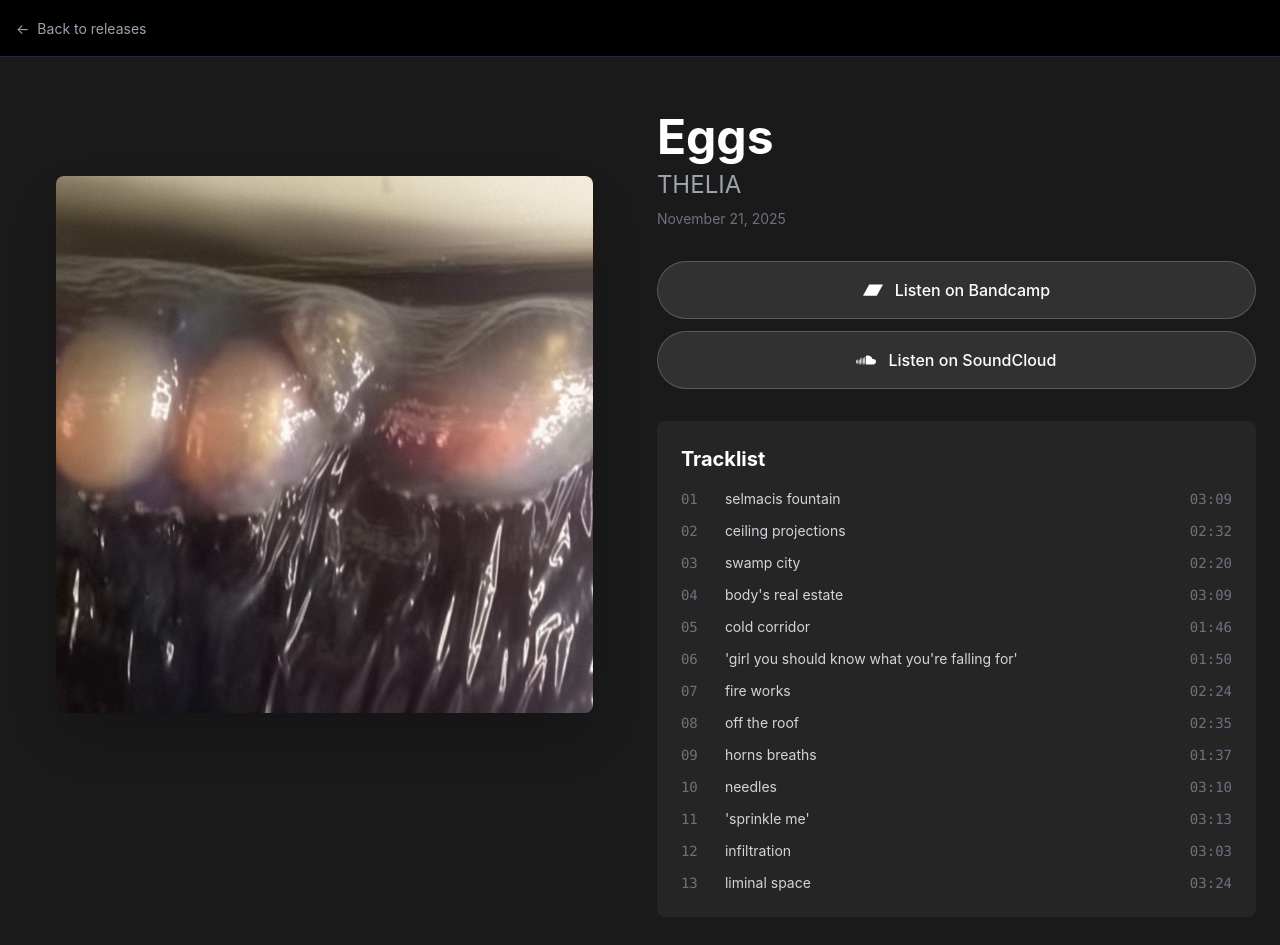
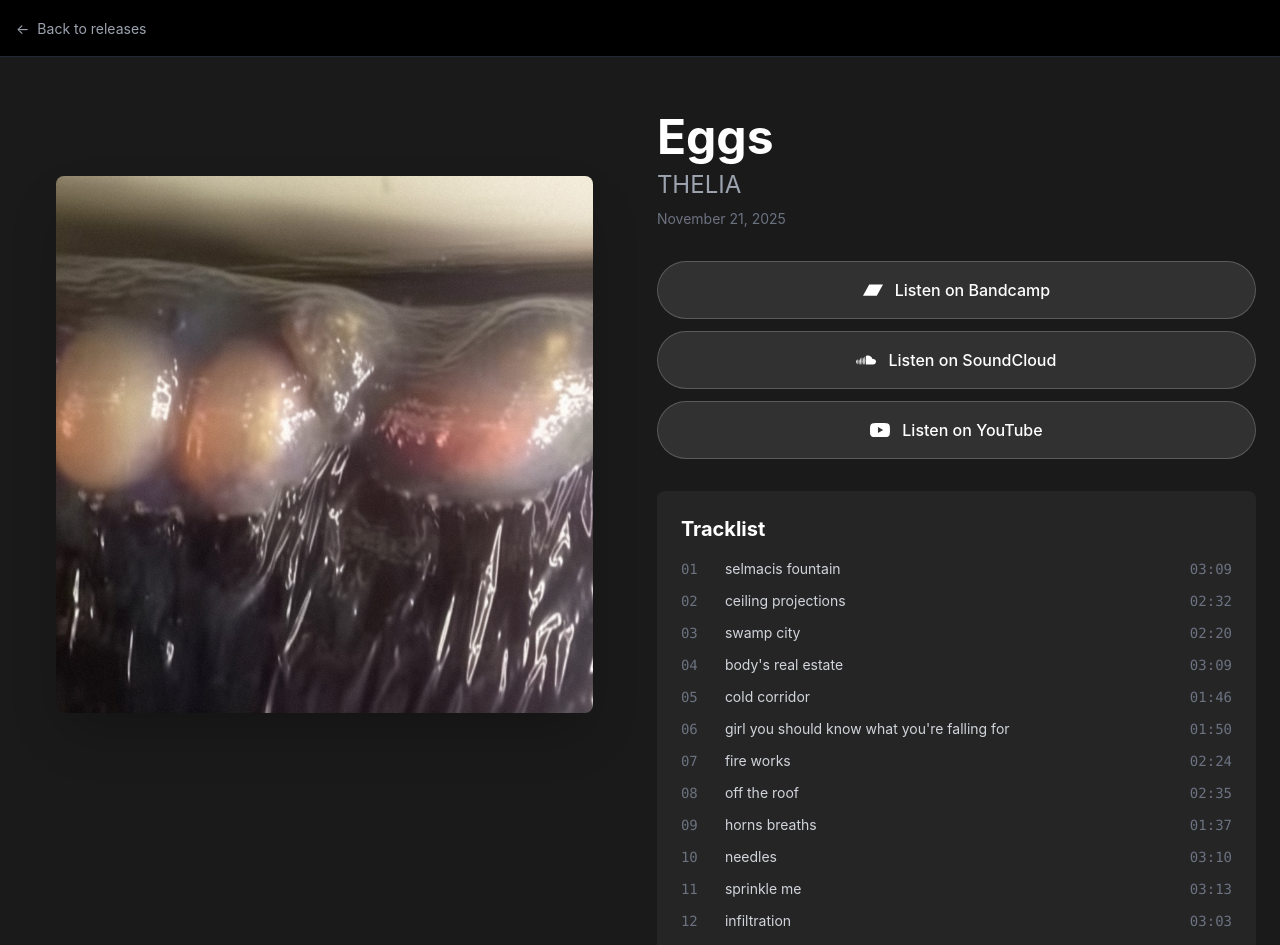
Before and after one commit to LorenzoTTGT/highheal-website, a Next.js app: page /release/eggs in a window 1280 px wide. Shown: the top 945 px of the page. Built offline with nearby package versions, Linux system fonts and the light colour scheme.

Commit message:
Update releases.ts

```diff
--- a/data/releases.ts
+++ b/data/releases.ts
@@ -9,7 +9,6 @@ export interface Release {
   tracks: {
     number: number;
     title: string;
-
     duration: string;
   }[];
   links: {
@@ -21,39 +20,46 @@ export interface Release {
 
 export const releases: Release[] = [
   {
-    id: 'eggs',
-    title: 'Eggs',
-    artist: 'THELIA',
-    artwork: '/images/eggs-artwork.jpg',
-    description: "'eggs' mixtape\nAll tracks composed in 2018–2019",
-    releaseDate: 'November 21, 2025',
-    credits: 'Music and mix by THELIA @theliamp\nMastering by Lorenzo Targhetta\nArtwork by Antoine Trapp @ephebe65',
+    id: "eggs",
+    title: "Eggs",
+    artist: "THELIA",
+    artwork: "/images/eggs-artwork.jpg",
+    description: "‘eggs’ mixtape\nAll tracks composed in 2018–2019",
+    releaseDate: "November 21, 2025",
+    credits:
+      "Music and mix by THELIA @theliamp\nMastering by Lorenzo Targhetta\nArtwork by Antoine Trapp @ephebe65",
     tracks: [
-      { number: 1, title: 'selmacis fountain', duration: '03:09' },
-      { number: 2, title: 'ceiling projections', duration: '02:32' },
-      { number: 3, title: 'swamp city', duration: '02:20' },
-      { number: 4, title: "body's real estate", duration: '03:09' },
-      { number: 5, title: 'cold corridor', duration: '01:46' },
-      { number: 6, title: "'girl you should know what you're falling for'", duration: '01:50' },
-      { number: 7, title: 'fire works', duration: '02:24' },
-      { number: 8, title: 'off the roof', duration: '02:35' },
-      { number: 9, title: 'horns breaths', duration: '01:37' },
-      { number: 10, title: 'needles', duration: '03:10' },
-      { number: 11, title: "'sprinkle me'", duration: '03:13' },
-      { number: 12, title: 'infiltration', duration: '03:03' },
-      { number: 13, title: 'liminal space', duration: '03:24' },
+      { number: 1, title: "selmacis fountain", duration: "03:09" },
+      { number: 2, title: "ceiling projections", duration: "02:32" },
+      { number: 3, title: "swamp city", duration: "02:20" },
+      { number: 4, title: "body's real estate", duration: "03:09" },
+      { number: 5, title: "cold corridor", duration: "01:46" },
+      { number: 6, title: "girl you should know what you're falling for", duration: "01:50" },
+      { number: 7, title: "fire works", duration: "02:24" },
+      { number: 8, title: "off the roof", duration: "02:35" },
+      { number: 9, title: "horns breaths", duration: "01:37" },
+      { number: 10, title: "needles", duration: "03:10" },
+      { number: 11, title: "sprinkle me", duration: "03:13" },
+      { number: 12, title: "infiltration", duration: "03:03" },
+      { number: 13, title: "liminal space", duration: "03:24" },
     ],
     links: [
       {
-        platform: 'Bandcamp',
-        url: 'https://highheal.bandcamp.com/album/eggs',
-        icon: '🎵'
+        platform: "Bandcamp",
+        url: "https://highheal.bandcamp.com/album/eggs",
+        icon: "🎵",
       },
       {
-        platform: 'SoundCloud',
-        url: 'https://soundcloud.com/highheal00/sets/thelia-eggs?utm_source=clipboard&utm_medium=text&utm_campaign=social_sharing',
-        icon: '☁️'
-      }
-    ]
-  }
+        platform: "SoundCloud",
+        url:
+          "https://soundcloud.com/highheal00/sets/thelia-eggs?utm_source=clipboard&utm_medium=text&utm_campaign=social_sharing",
+        icon: "☁️",
+      },
+      {
+        platform: "YouTube",
+        url: "https://youtu.be/GJPVtGaaQqQ",
+        icon: "▶️",
+      },
+    ],
+  },
 ];
```
